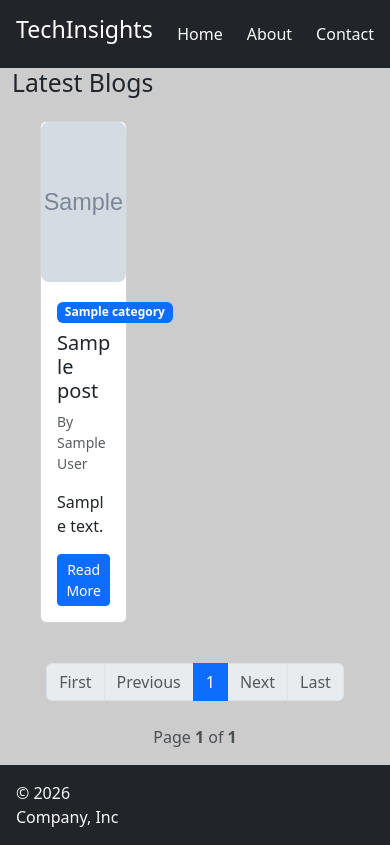
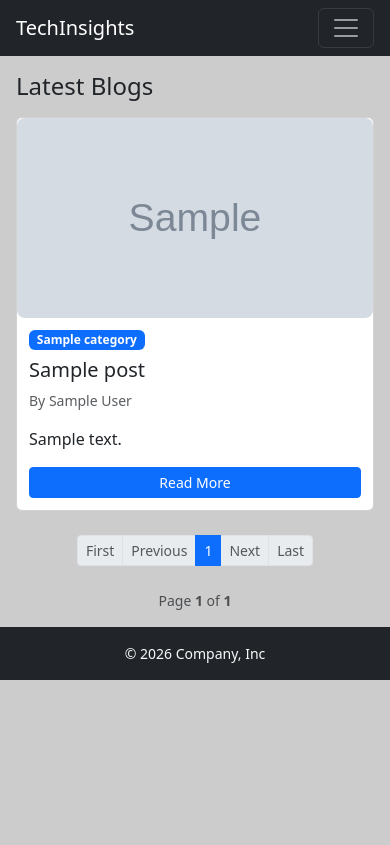
Before and after one commit to kathiravanagit/Blog, a Django app: template myapp/blog/templates/blog/index.html in a window 390 px wide. After the commit the page ends 680 px from the top, so only its background shows below. Run offline with Django 5.2, Linux system fonts and the light colour scheme; tables that the repository leaves empty hold one stand-in row (values such as "Sample post"); the template is opened without the code that fills it: values that come from a table or form of the project are taken from there, most other values are stand-ins (such as "Sample title", 1, 10 or a date in 2020); grey boxes marked "Sample" are stand-in pictures; some libraries are stand-ins or nearby versions.

Commit message:
Make website responsive for all devices - Add mobile hamburger menu, responsive grid layouts, and media queries

```diff
--- a/myapp/blog/static/blog/style.css
+++ b/myapp/blog/static/blog/style.css
@@ -9,3 +9,126 @@
 body {
     background-color: #cccccc;
 }
+
+/* Responsive adjustments for mobile devices */
+@media (max-width: 576px) {
+    .post-image {
+        height: 200px;
+    }
+
+    h1 {
+        font-size: 1.75rem !important;
+    }
+
+    h2 {
+        font-size: 1.5rem !important;
+    }
+
+    h3 {
+        font-size: 1.25rem !important;
+    }
+
+    .card-body {
+        padding: 0.75rem;
+    }
+
+    .navbar-brand h3 {
+        font-size: 1.25rem;
+    }
+}
+
+/* Tablet adjustments */
+@media (min-width: 577px) and (max-width: 768px) {
+    .post-image {
+        height: 180px;
+    }
+}
+
+/* Desktop adjustments */
+@media (min-width: 769px) {
+    .post-image {
+        height: 220px;
+    }
+}
+
+/* Large desktop adjustments */
+@media (min-width: 1200px) {
+    .post-image {
+        height: 240px;
+    }
+}
+
+/* Ensure cards have equal height in grid */
+.card {
+    height: 100%;
+    display: flex;
+    flex-direction: column;
+}
+
+.card-body {
+    flex: 1;
+}
+
+/* Responsive typography for post content */
+.post-content p {
+    font-size: 1rem;
+    line-height: 1.7;
+}
+
+@media (min-width: 768px) {
+    .post-content p {
+        font-size: 1.1rem;
+        line-height: 1.8;
+    }
+}
+
+/* Responsive spacing */
+.container-fluid {
+    padding-left: 1rem;
+    padding-right: 1rem;
+}
+
+@media (min-width: 768px) {
+    .container-fluid {
+        padding-left: 1.5rem;
+        padding-right: 1.5rem;
+    }
+}
+
+@media (min-width: 992px) {
+    .container-fluid {
+        padding-left: 2rem;
+        padding-right: 2rem;
+    }
+}
+
+/* Footer responsive */
+footer {
+    margin-top: auto;
+}
+
+footer .col-4 {
+    width: 100%;
+    text-align: center;
+}
+
+/* Ensure images don't overflow on small screens */
+img {
+    max-width: 100%;
+    height: auto;
+}
+
+/* Responsive navigation */
+.navbar-nav {
+    text-align: center;
+}
+
+@media (max-width: 991.98px) {
+    .navbar-collapse {
+        margin-top: 1rem;
+    }
+
+    .navbar-nav .nav-link {
+        padding: 0.5rem 0;
+    }
+}
--- a/myapp/blog/templates/blog/Includes/footer.html
+++ b/myapp/blog/templates/blog/Includes/footer.html
@@ -1,5 +1,9 @@
- <footer class="bg-dark text-light p-3">
-        <div class="col-4 d-flex justify-content-center align-items-center">
-          <span class="text-light">© 2026 Company, Inc</span>
+<footer class="bg-dark text-light p-3 mt-auto">
+        <div class="container-fluid">
+            <div class="row">
+                <div class="col-12 d-flex justify-content-center align-items-center">
+                    <span class="text-light small">© 2026 Company, Inc</span>
+                </div>
+            </div>
         </div>
     </footer>
--- a/myapp/blog/templates/blog/Includes/header.html
+++ b/myapp/blog/templates/blog/Includes/header.html
@@ -1,14 +1,25 @@
- <header class="p-3 bg-dark text-white">
-        <div class="row align-items-center">
-            <div class="col">
-                <h3>TechInsights</h3>
-            </div>
-            <div class="col">
-                <div class="d-flex justify-content-end gap-4">
-                    <a class="text-light text-decoration-none" href="{% url 'blog:index' %}">Home</a>
-                    <a class="text-light text-decoration-none" href="{% url 'blog:about' %}">About</a>
-                    <a class="text-light text-decoration-none" href="{% url 'blog:contact' %}">Contact</a>
-                </div>
+<header class="bg-dark text-white">
+    <nav class="navbar navbar-expand-lg navbar-dark bg-dark">
+        <div class="container-fluid">
+            <a class="navbar-brand" href="{% url 'blog:index' %}">
+                <h3 class="mb-0">TechInsights</h3>
+            </a>
+            <button class="navbar-toggler" type="button" data-bs-toggle="collapse" data-bs-target="#navbarNav" aria-controls="navbarNav" aria-expanded="false" aria-label="Toggle navigation">
+                <span class="navbar-toggler-icon"></span>
+            </button>
+            <div class="collapse navbar-collapse" id="navbarNav">
+                <ul class="navbar-nav ms-auto">
+                    <li class="nav-item">
+                        <a class="nav-link" href="{% url 'blog:index' %}">Home</a>
+                    </li>
+                    <li class="nav-item">
+                        <a class="nav-link" href="{% url 'blog:about' %}">About</a>
+                    </li>
+                    <li class="nav-item">
+                        <a class="nav-link" href="{% url 'blog:contact' %}">Contact</a>
+                    </li>
+                </ul>
             </div>
         </div>
-    </header>
+    </nav>
+</header>
--- a/myapp/blog/templates/blog/index.html
+++ b/myapp/blog/templates/blog/index.html
@@ -3,36 +3,36 @@
 {% block title %}Home - Blog{% endblock %}
 
 {% block content %}
-<div class="container-fluid ">
+<div class="container-fluid px-3 px-md-4">
         <div class="row">
-                <h2 >Latest Blogs</h2>
+                <h2 class="my-3">Latest Blogs</h2>
         </div>
-        <div class="row m-3">
+        <div class="row g-3 g-md-4">
             {% if posts %}
             {% for post in posts %}
-            <div class="col-4 mb-4">
-                <div class="card">
-                    <img src="{{ post.image_url|default:'https://images.unsplash.com/photo-1499750310107-5fef28a66643?w=800&h=400&fit=crop' }}" class="card-img-top post-image" alt="{{ post.title }}" style="max-height: 400px; object-fit: cover;">
-                    <div class="card-body">
-                        <span class="badge bg-primary mb-2">{{ post.category }}</span>
+            <div class="col-12 col-sm-6 col-lg-4 col-xl-3">
+                <div class="card h-100">
+                    <img src="{{ post.image_url|default:'https://images.unsplash.com/photo-1499750310107-5fef28a66643?w=800&h=400&fit=crop' }}" class="card-img-top post-image" alt="{{ post.title }}">
+                    <div class="card-body d-flex flex-column">
+                        <span class="badge bg-primary mb-2 align-self-start">{{ post.category }}</span>
                         <h5 class="card-title">{{ post.title }}</h5>
                         <p class="card-text text-muted small">By {{ post.author }}</p>
-                        <p class="card-text">{{ post.content|truncatewords:20 }}</p>
-                        <a href="{% url 'blog:detail' slug=post.slug %}" class="btn btn-sm btn-primary">Read More</a>
+                        <p class="card-text flex-grow-1">{{ post.content|truncatewords:20 }}</p>
+                        <a href="{% url 'blog:detail' slug=post.slug %}" class="btn btn-sm btn-primary mt-auto">Read More</a>
                     </div>
                 </div>
             </div>
         {% endfor %}
         {% else %}
-            <p>No posts available.</p
+            <p>No posts available.</p>
         {% endif %}
     </div>
 
     <!-- Pagination -->
-    <div class="row m-3">
+    <div class="row mt-4 mb-3">
         <div class="col-12">
             <nav aria-label="Page navigation" class="d-flex justify-content-center">
-                <ul class="pagination">
+                <ul class="pagination pagination-sm flex-wrap">
                     {% if page_obj.has_previous %}
                         <li class="page-item">
                             <a class="page-link" href="?page=1">First</a>
@@ -84,7 +84,7 @@
             </nav>
 
             <!-- Page info -->
-            <div class="text-center text-muted mt-2">
+            <div class="text-center text-muted mt-2 small">
                 Page <strong>{{ page_obj.number }}</strong> of <strong>{{ page_obj.paginator.num_pages }}</strong>
             </div>
         </div>
```
Also changed, not shown: myapp/blog/templates/blog/about.html (+14 -11 lines), myapp/blog/templates/blog/contact.html (+6 -6 lines), myapp/blog/templates/blog/detail.html (+15 -15 lines).
